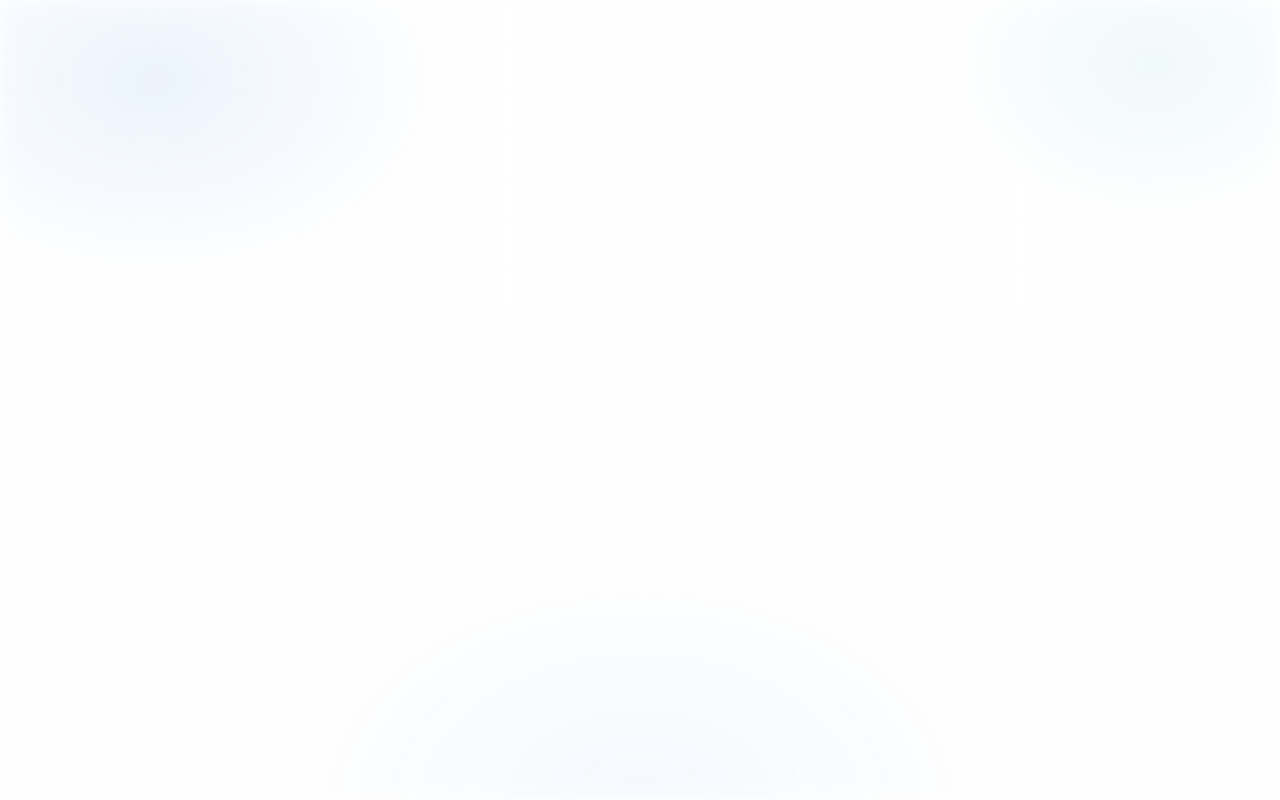
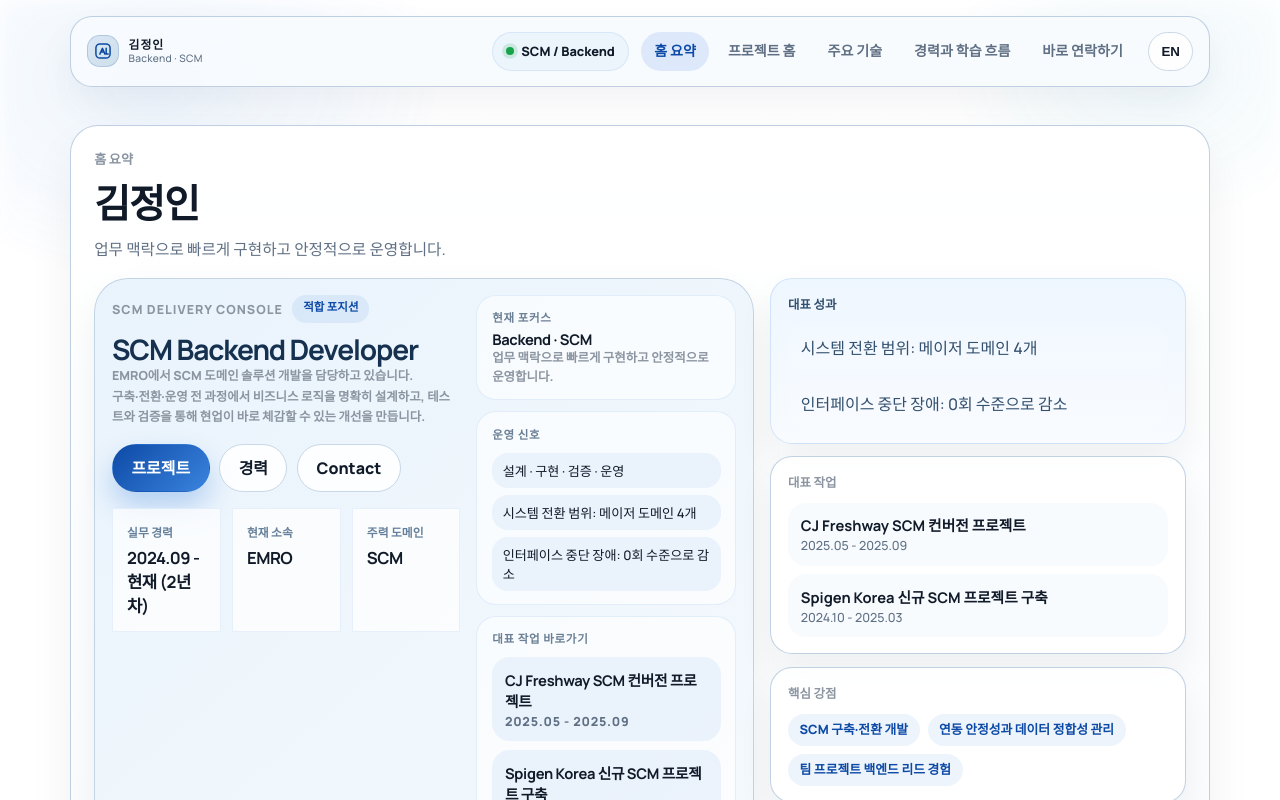
Before and after one commit to IanToo2/portfolio, a React (Vite) app: page / in a window 1280 px wide. Shown: the top 800 px of the page. Built offline with nearby package versions, Linux system fonts and the light colour scheme.

Commit message:
fix: keep portfolio content visible during intro

```diff
--- a/src/App.tsx
+++ b/src/App.tsx
@@ -56,7 +56,6 @@ export default function App() {
   const introStatus = t.introStatus;
   const isIntroActive = introPhase !== "done";
   const isIntroLeaving = introPhase === "leaving";
-  const isContentReady = introPhase === "done";
   const typedGreeting = introGreeting.slice(0, typedLength);
 
   useEffect(() => {
@@ -115,6 +114,16 @@ export default function App() {
   }, [introGreeting.length, introPhase, typedLength]);
 
   useEffect(() => {
+    if (typeof window === "undefined" || introPhase === "done") {
+      return undefined;
+    }
+
+    // Fail safe: never let the intro overlay hide the page indefinitely.
+    const failSafeTimer = window.setTimeout(() => setIntroPhase("done"), 2800);
+    return () => window.clearTimeout(failSafeTimer);
+  }, [introPhase]);
+
+  useEffect(() => {
     if (typeof document === "undefined") {
       return undefined;
     }
@@ -164,7 +173,7 @@ export default function App() {
       ) : null}
 
       <PortfolioTopBar
-        className={isContentReady ? "page-reveal is-visible" : "page-reveal"}
+        className="page-reveal is-visible"
         logoHomeAriaLabel={logoHomeAriaLabel}
         localizedProfile={localizedProfile}
         navItems={navItems}
@@ -177,7 +186,7 @@ export default function App() {
         switchLabel={t.switchLang}
       />
 
-      <main id="top" className={`page-shell page-reveal-group ${isContentReady ? "is-visible" : ""}`.trim()}>
+      <main id="top" className="page-shell page-reveal-group is-visible">
         <HomeOverviewSection
           t={t}
           localizedProfile={localizedProfile}
```
